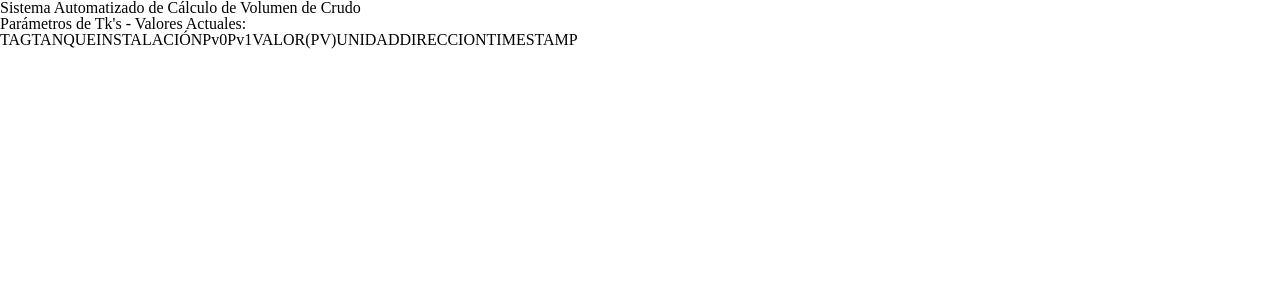
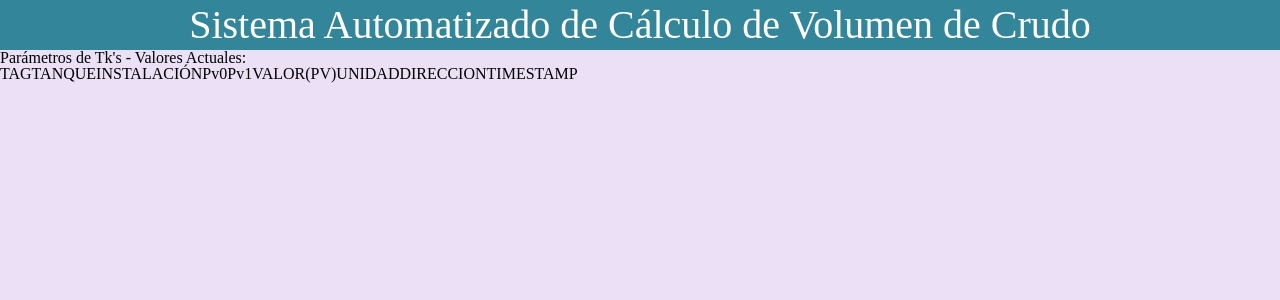
Before and after one commit to grgmm/sacvc, a Django app: page /sacvc/PV/ in a window 1280 px wide. Shown: the top 300 px of the page. Run offline with Django 3.2, Linux system fonts and the light colour scheme.

Commit message:
Se agrego el archivo base.css Se cambio el atributo color de fondo de base.css a reset.css

```diff
--- /dev/null
+++ b/static/css/base.css
@@ -0,0 +1,10 @@
+@charset "ISO-8859-1";
+
+#tituloBase{
+	background-color: #338599;
+	font-size: 40px;
+	text-align: center;
+	padding-top:5px;
+	padding-bottom:5px;
+	color: white;
+}
--- a/static/css/reset.css
+++ b/static/css/reset.css
@@ -26,6 +26,7 @@ time, mark, audio, video {
 body{
 	width: 100%;
 	height: 100%;
+	background-color: #EBE0F5;
 }
 
 /* HTML5 display-role reset for older browsers */
```
Also changed, not shown: static/css/menu_super_oper.css (+1 -6 lines).
